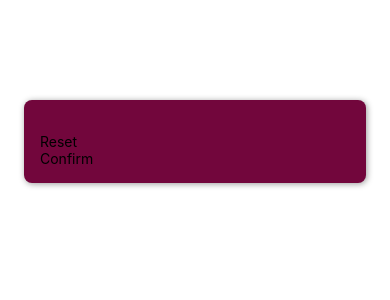
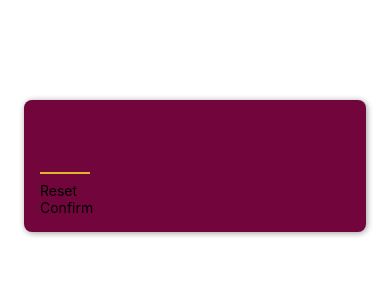
Before and after one commit to ucadena07/TargetApp, a React Native app: screen / in a window 390 px wide. Shown: the top 300 px of the page. Built offline with nearby package versions, Linux system fonts and the light colour scheme.

Commit message:
textfield configuration

```diff
--- a/screens/StartGameScreen.js
+++ b/screens/StartGameScreen.js
@@ -1,18 +1,19 @@
-import { Button, TextInput, View, StyleSheet} from "react-native";
+import { Button, TextInput, View, StyleSheet } from "react-native";
 import PrimaryButton from "../components/PrimaryButton";
 
-function StartGameScreen(){
+function StartGameScreen() {
     return <View style={styles.inputeContainer}>
-        <TextInput></TextInput>
-         <PrimaryButton>Reset</PrimaryButton>
-         <PrimaryButton>Confirm</PrimaryButton>
+        <TextInput style={styles.numberInput}
+            maxLength={2} keyboardType="number-pad" autoCapitalize="none" autoCorrect={false} />
+        <PrimaryButton>Reset</PrimaryButton>
+        <PrimaryButton>Confirm</PrimaryButton>
     </View>
 }
 
 export default StartGameScreen;
 
 const styles = StyleSheet.create({
-        inputeContainer: {
+    inputeContainer: {
         marginHorizontal: 24,
         borderRadius: 8,
         padding: 16,
@@ -20,10 +21,21 @@
         elevation: 1, //android
         backgroundColor: '#72063c',
         shadowColor: 'black', // IOS 4 props required to create shadow
-        shadowOffset:{
-            width: 1,height:1
+        shadowOffset: {
+            width: 1, height: 1
         },
         shadowRadius: 6,
         shadowOpacity: 0.4
+    },
+    numberInput: {
+        height: 50,
+        width: 50,
+        fontSize: 32,
+        borderBottomColor: '#ddb52f',
+        borderBottomWidth: 2,
+        color: '#ddb52f',
+        marginVertical: 8,
+        fontWeight: 'bold',
+        textAlign: 'center'
     }
 })
```
